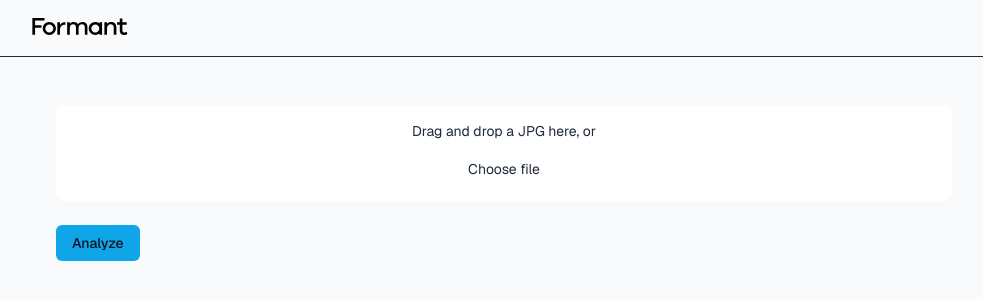
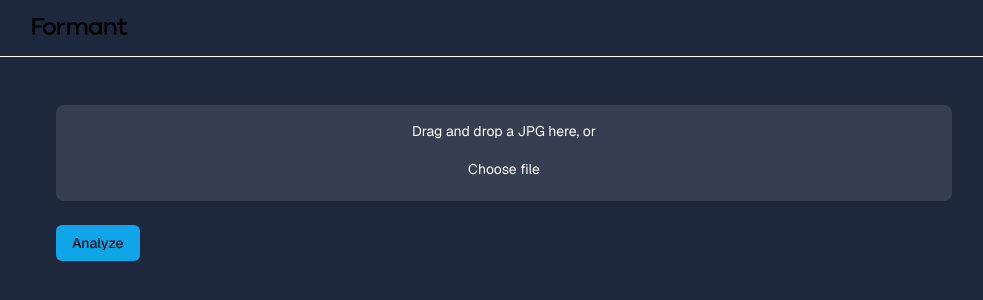
Before and after one commit to griffinrobertelliott/image-analysis-app, a Next.js app in the folder imageanalyzer/: page / in a window 1280 px wide. Shown: the top 300 px of the page, without its empty margins (136-1119 px from the left). Built offline with nearby package versions, Linux system fonts and the light colour scheme.

Commit message:
Update colors to match prototype: background #1d283d, panels #363e51

```diff
--- a/imageanalyzer/src/app/globals.css
+++ b/imageanalyzer/src/app/globals.css
@@ -1,13 +1,13 @@
 @import "tailwindcss";
 
 :root {
-  /* Light modern dashboard palette - inspired by the prototype */
-  --background: #f8fafc;
-  --foreground: #1e293b;
-  --panel: #ffffff;
-  --panel-elevated: #f1f5f9;
-  --border: #e2e8f0;
-  --muted: #64748b;
+  /* Dark blue-gray dashboard palette - matching the prototype */
+  --background: #1d283d;
+  --foreground: #ffffff;
+  --panel: #363e51;
+  --panel-elevated: #404a5c;
+  --border: #4a5568;
+  --muted: #a0aec0;
   --accent: #0ea5e9;
   --accent-strong: #0284c7;
   --success: #10b981;
@@ -29,8 +29,8 @@
 
 @media (prefers-color-scheme: dark) {
   :root {
-    --background: #f8fafc;
-    --foreground: #1e293b;
+    --background: #1d283d;
+    --foreground: #ffffff;
   }
 }
 
```
